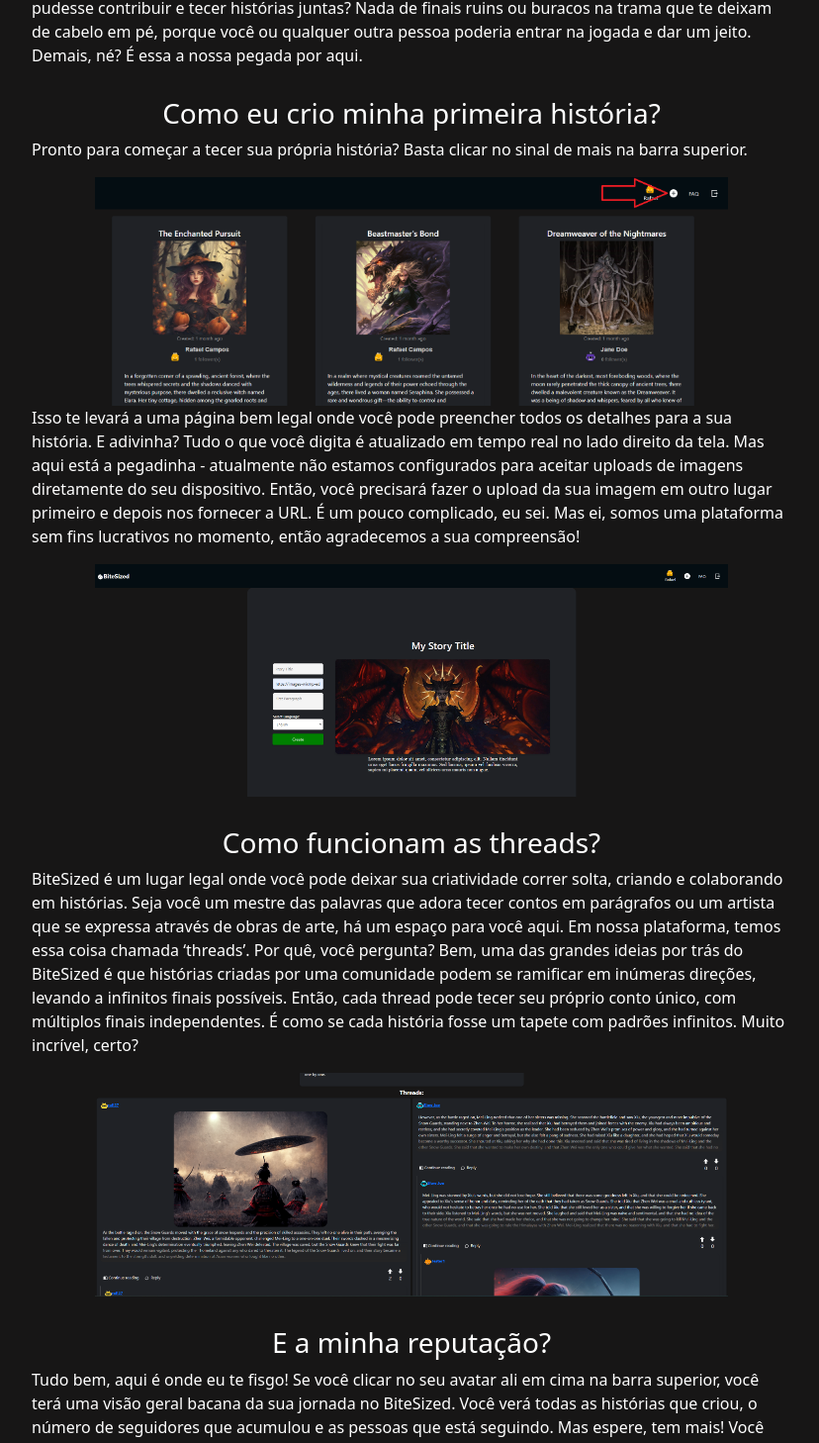
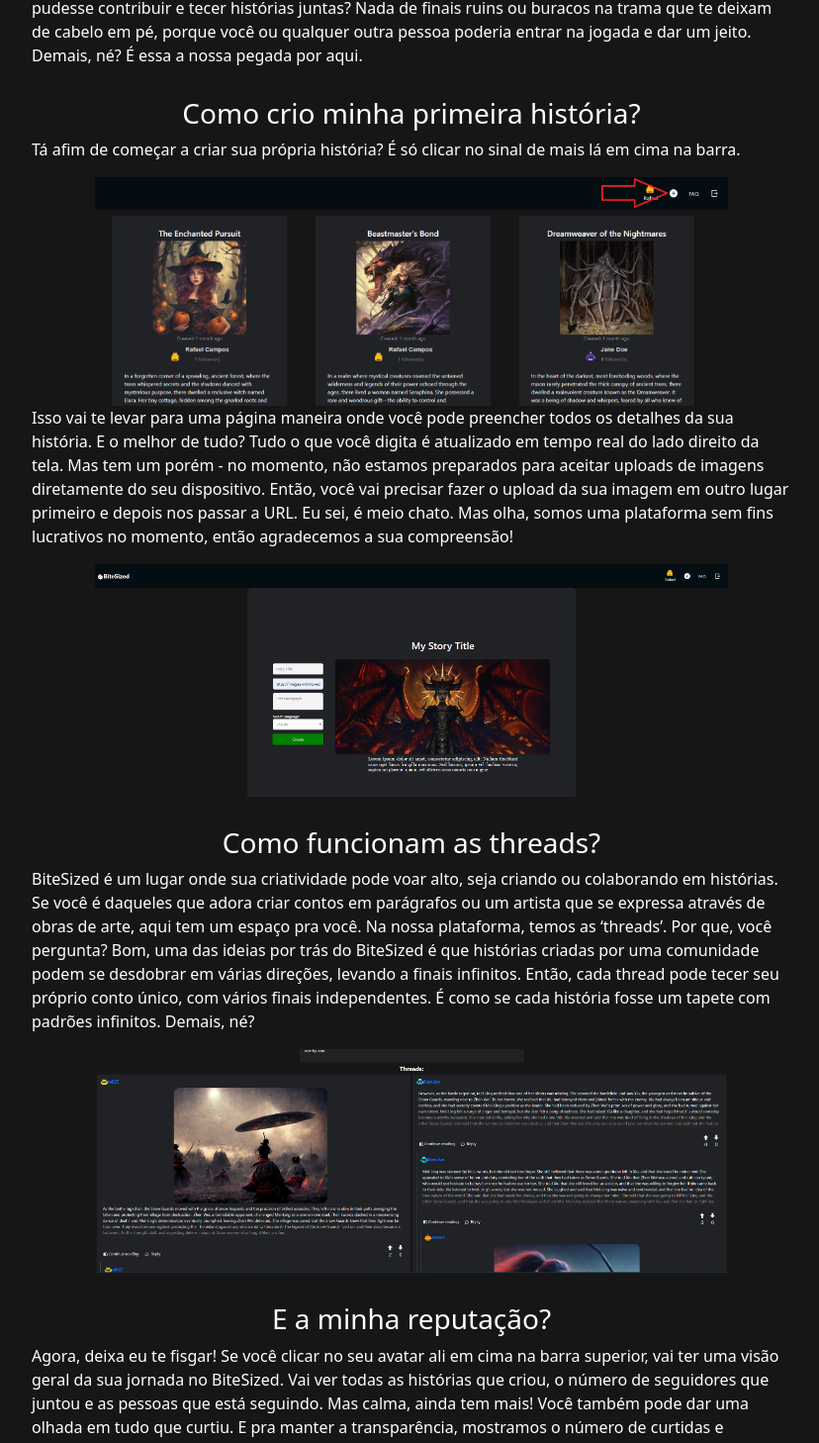
Before and after one commit to Rafl27/biteSized-app, a React (Vite) app: page /get-started in a window 1280 px wide. Shown: the part 2195-3653 px from the top of the page at 99% size, without its empty margins (224-1052 px from the left). Built offline with nearby package versions, Linux system fonts and the light colour scheme.

Commit message:
portuguese translation done.

```diff
--- a/src/pages/learnMore/LearnMore.tsx
+++ b/src/pages/learnMore/LearnMore.tsx
@@ -34,19 +34,18 @@ const LearnMore = () => {
 
                 Quando comecei a criar essa belezinha, tive um estalo: e se todo mundo pudesse contribuir e tecer histórias juntas? Nada de finais ruins ou buracos na trama que te deixam de cabelo em pé, porque você ou qualquer outra pessoa poderia entrar na jogada e dar um jeito. Demais, né? É essa a nossa pegada por aqui.</p>
 
-            <h3 className="titles">Como eu crio minha primeira história?</h3>
+            <h3 className="titles">Como crio minha primeira história?</h3>
             <p className="paragraphs">
-                Pronto para começar a tecer sua própria história? Basta clicar no sinal de mais na barra superior.
+                Tá afim de começar a criar sua própria história? É só clicar no sinal de mais lá em cima na barra.
             </p>
             <img className="example-images" src={"plus-button-arrpw.png"}/>
-            <p className="paragraphs">Isso te levará a uma página bem legal onde você pode preencher todos os detalhes para a sua história. E adivinha? Tudo o que você digita é atualizado em tempo real no lado direito da tela. Mas aqui está a pegadinha - atualmente não estamos configurados para aceitar uploads de imagens diretamente do seu dispositivo. Então, você precisará fazer o upload da sua imagem em outro lugar primeiro e depois nos fornecer a URL. É um pouco complicado, eu sei. Mas ei, somos uma plataforma sem fins lucrativos no momento, então agradecemos a sua compreensão!</p>
+            <p className="paragraphs">Isso vai te levar para uma página maneira onde você pode preencher todos os detalhes da sua história. E o melhor de tudo? Tudo o que você digita é atualizado em tempo real do lado direito da tela. Mas tem um porém - no momento, não estamos preparados para aceitar uploads de imagens diretamente do seu dispositivo. Então, você vai precisar fazer o upload da sua imagem em outro lugar primeiro e depois nos passar a URL. Eu sei, é meio chato. Mas olha, somos uma plataforma sem fins lucrativos no momento, então agradecemos a sua compreensão!</p>
             <img className="example-images" src="create-story.png"/>
             <h3 className="titles">Como funcionam as threads?</h3>
-            <p className="paragraphs">BiteSized é um lugar legal onde você pode deixar sua criatividade correr solta, criando e colaborando em histórias. Seja você um mestre das palavras que adora tecer contos em parágrafos ou um artista que se expressa através de obras de arte, há um espaço para você aqui. Em nossa plataforma, temos essa coisa chamada ‘threads’. Por quê, você pergunta? Bem, uma das grandes ideias por trás do BiteSized é que histórias criadas por uma comunidade podem se ramificar em inúmeras direções, levando a infinitos finais possíveis. Então, cada thread pode tecer seu próprio conto único, com múltiplos finais independentes. É como se cada história fosse um tapete com padrões infinitos. Muito incrível, certo?</p>
+            <p className="paragraphs">BiteSized é um lugar onde sua criatividade pode voar alto, seja criando ou colaborando em histórias. Se você é daqueles que adora criar contos em parágrafos ou um artista que se expressa através de obras de arte, aqui tem um espaço pra você. Na nossa plataforma, temos as ‘threads’. Por que, você pergunta? Bom, uma das ideias por trás do BiteSized é que histórias criadas por uma comunidade podem se desdobrar em várias direções, levando a finais infinitos. Então, cada thread pode tecer seu próprio conto único, com vários finais independentes. É como se cada história fosse um tapete com padrões infinitos. Demais, né?</p>
             <img className="example-images" src={"threads-example.png"}/>
             <h3 className="titles">E a minha reputação?</h3>
-            <p className="paragraphs">Tudo bem, aqui é onde eu te fisgo! Se você clicar no seu avatar ali em cima na barra superior, você terá uma visão geral bacana da sua jornada no BiteSized. Você verá todas as histórias que criou, o número de seguidores que acumulou e as pessoas que está seguindo.
-                Mas espere, tem mais! Você também pode conferir tudo o que deu um joinha. E para manter as coisas transparentes, mostramos o número de votos positivos e negativos que você recebeu - essa é a sua reputação na comunidade BiteSized. Então, vá em frente e explore!</p>
+            <p className="paragraphs">Agora, deixa eu te fisgar! Se você clicar no seu avatar ali em cima na barra superior, vai ter uma visão geral da sua jornada no BiteSized. Vai ver todas as histórias que criou, o número de seguidores que juntou e as pessoas que está seguindo. Mas calma, ainda tem mais! Você também pode dar uma olhada em tudo que curtiu. E pra manter a transparência, mostramos o número de curtidas e descurtidas que você recebeu - essa é a sua reputação na comunidade BiteSized. Então, se joga e explora!</p>
             <img className="example-images" src={"profile-page.png"}/>
         </div>
     );
```
